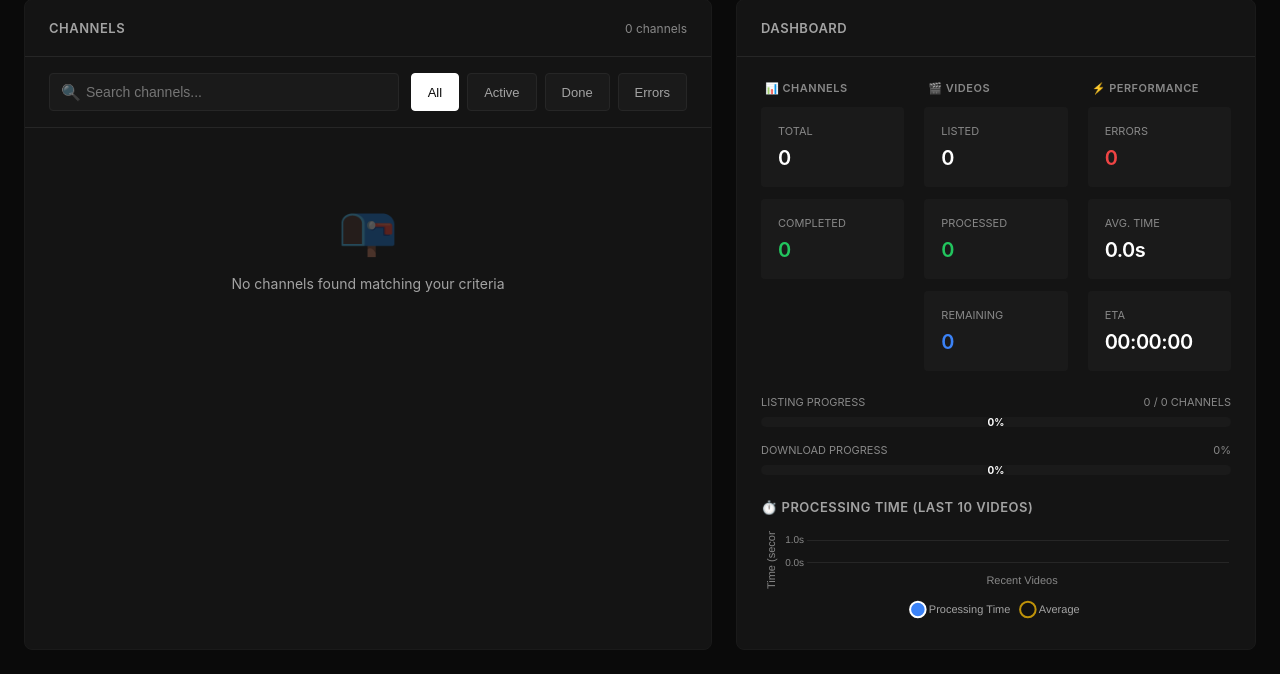
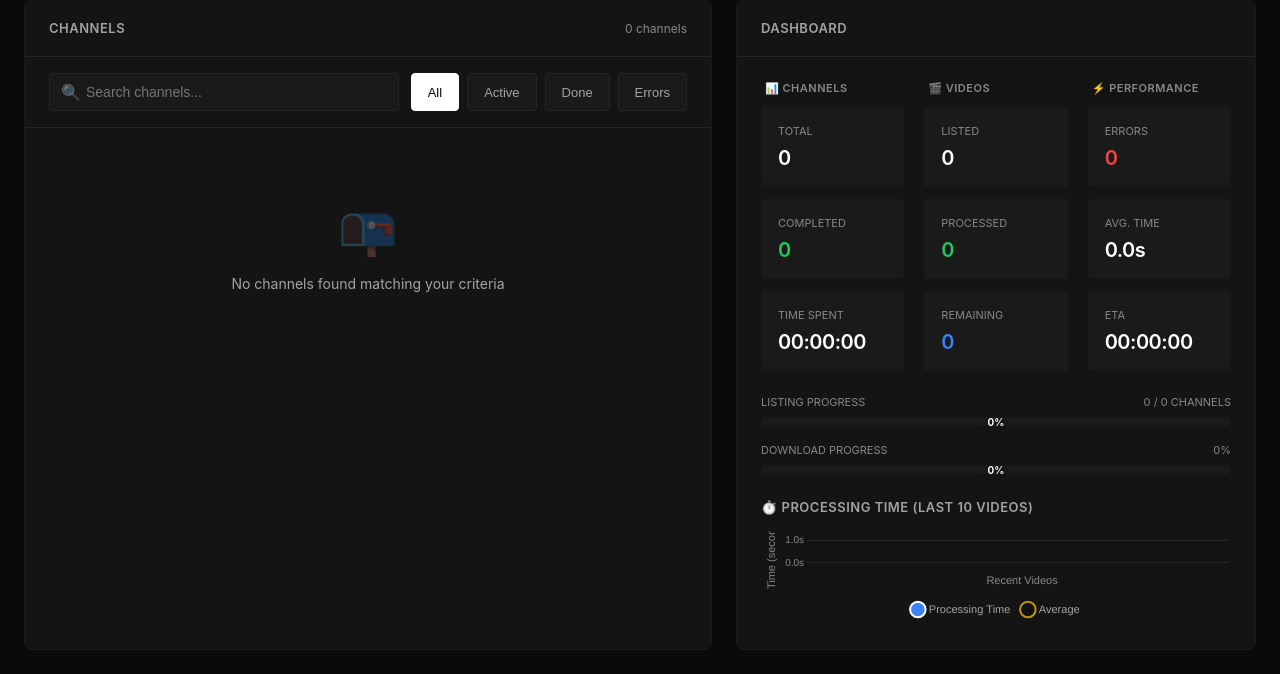
Before and after one commit to testground404/yt_bulk_downloader, a Flask app: page / in a window 1280 px wide. Shown: the part 126-800 px from the top of the page. Run offline with Flask 3, Linux system fonts and the light colour scheme; data that the repository does not hold is empty; parts of the project's set-up code (start-up, migrations or seed data) failed here and were passed over.

Commit message:
Add Time Spent metric to Channels section in dashboard
- Added new stats item displaying elapsed time in HH:MM:SS format
- Updates in real-time during download operations
- Positioned under Completed metric in Channels section

```diff
--- a/templates/index.html
+++ b/templates/index.html
@@ -566,6 +566,7 @@
               <div class="stats-section-title">📊 Channels</div>
               <div class="stats-item"><div class="label">Total</div><div class="value" id="totalChannels">0</div></div>
               <div class="stats-item"><div class="label">Completed</div><div class="value green" id="channelsProcessed">0</div></div>
+              <div class="stats-item"><div class="label">Time Spent</div><div class="value" id="timeSpent">00:00:00</div></div>
             </div>
 
             <!-- Video Stats -->
@@ -884,6 +885,7 @@
         elements.overallStatus.classList.toggle('is-running', data.running);
         elements.totalEta.textContent = formatEta(data.total_eta_seconds);
         elements.avgTimePerVideo.textContent = `${(data.average_time_per_video || 0).toFixed(1)}s`;
+        elements.timeSpent.textContent = formatEta(data.elapsed_seconds || 0);
         elements.startBtn.disabled = data.running;
         elements.stopBtn.disabled = !data.running;
 
```
